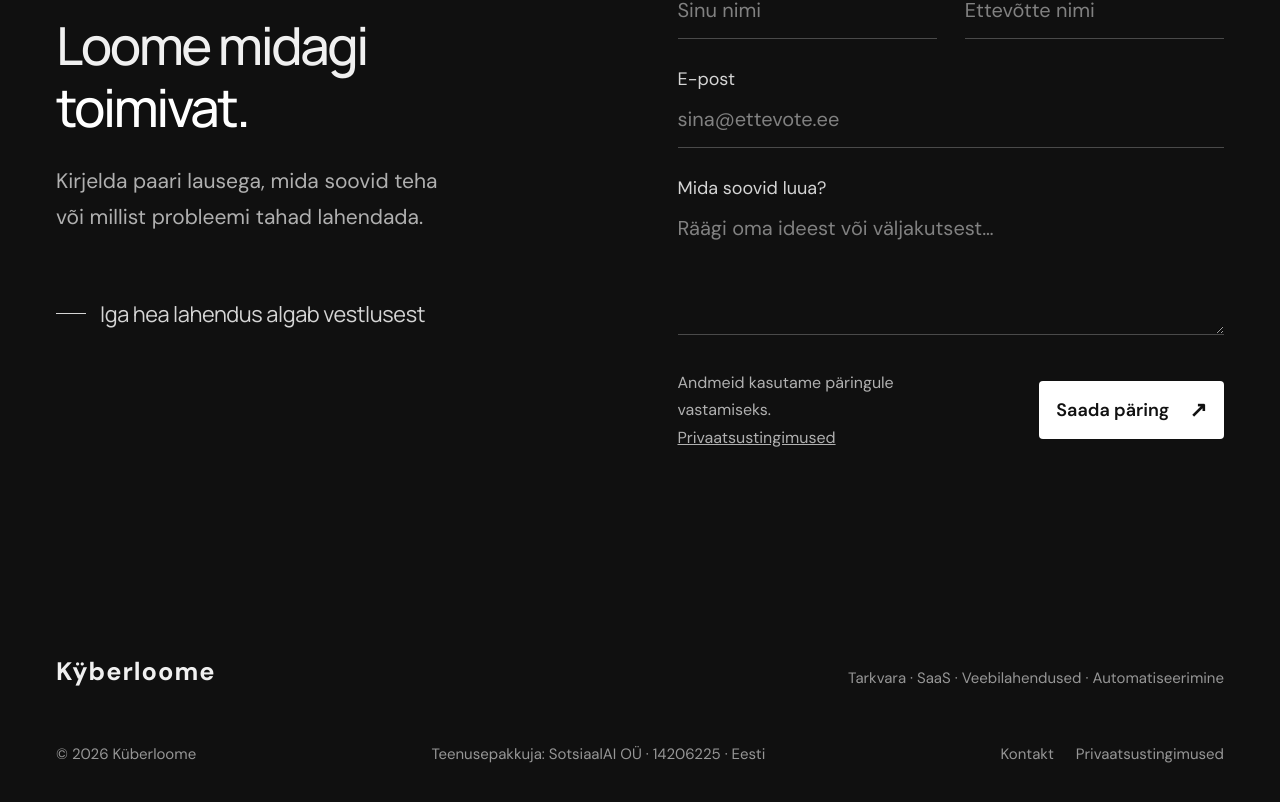
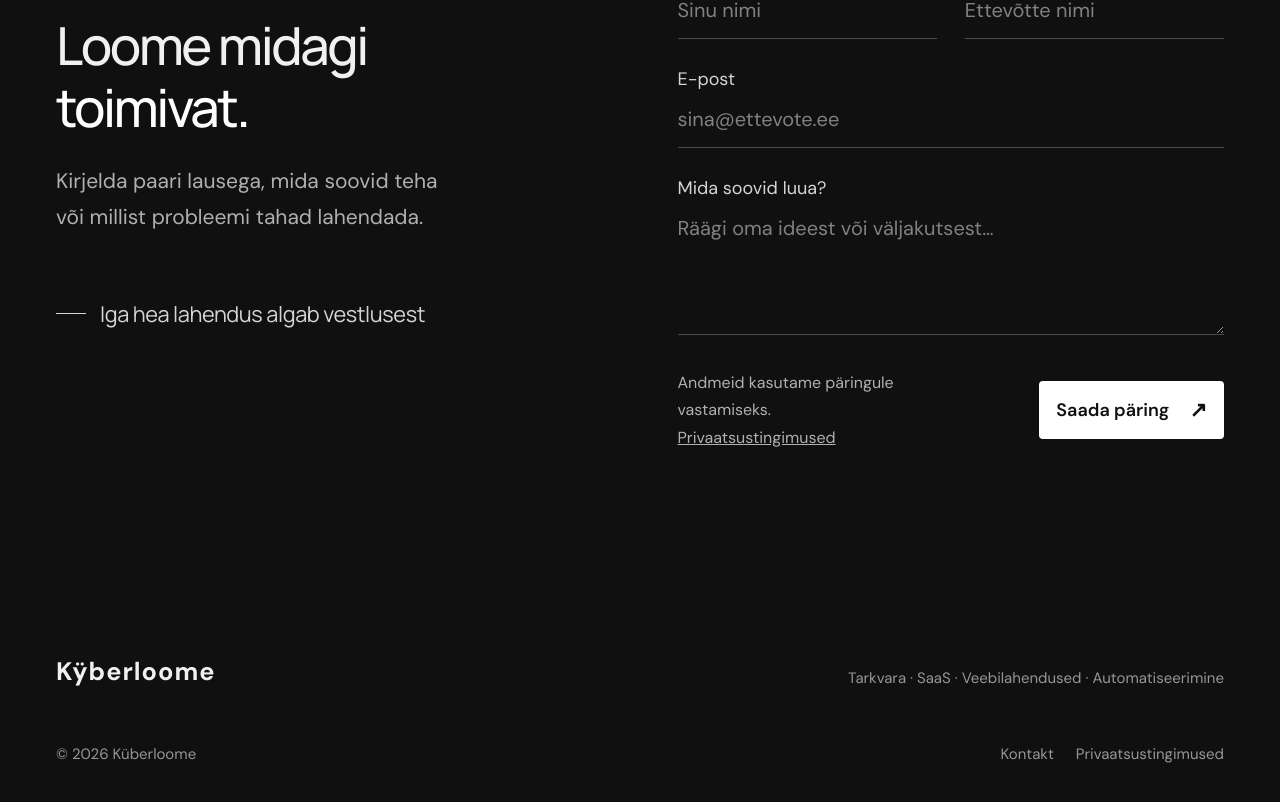
Before and after one commit to LauRRaud/Kyberloome, a Next.js app: page / in a window 1280 px wide. Shown: the part 5019-5821 px from the top of the page. Built offline with nearby package versions, Linux system fonts and the light colour scheme.

Commit message:
Remove provider line from footer

```diff
--- a/app/page.tsx
+++ b/app/page.tsx
@@ -30,6 +30,6 @@ export default function Home() {
       <section className="idea"><div className="wrap"><p className="eyebrow">ERITELLIMUSEL LAHENDUSED</p><h2>Sul on idee, aga mitte<br/>tehnilist plaani?</h2><p>Sellest piisab. Aitame vajaduse läbi mõelda, valida sobiva lahenduse ja ehitada sellest toimiva veebilehe, tarkvara või SaaS-toote.</p><a className="text-link" href="#kontakt">Räägi oma ideest <Arrow/></a></div></section>
       <section id="kontakt" className="section contact wrap"><div><p className="eyebrow">04 / VÕTAME ÜHENDUST</p><h2>Loome midagi<br/><span className="lime">toimivat.</span></h2><p>Kirjelda paari lausega, mida soovid teha<br/>või millist probleemi tahad lahendada.</p><div className="contact-note">Iga hea lahendus algab vestlusest</div></div><ContactForm/></section>
     </main>
-    <footer className="wrap"><div className="footer-top"><Brand/><span>Tarkvara · SaaS · Veebilahendused · Automatiseerimine</span></div><div className="footer-bottom"><span>© {new Date().getFullYear()} Küberloome</span><span>Teenusepakkuja: SotsiaalAI OÜ · 14206225 · Eesti</span><div><a href="#kontakt">Kontakt</a><a href="/privaatsus">Privaatsustingimused</a></div></div></footer>
+    <footer className="wrap"><div className="footer-top"><Brand/><span>Tarkvara · SaaS · Veebilahendused · Automatiseerimine</span></div><div className="footer-bottom"><span>© {new Date().getFullYear()} Küberloome</span><div><a href="#kontakt">Kontakt</a><a href="/privaatsus">Privaatsustingimused</a></div></div></footer>
   </>;
 }
```
